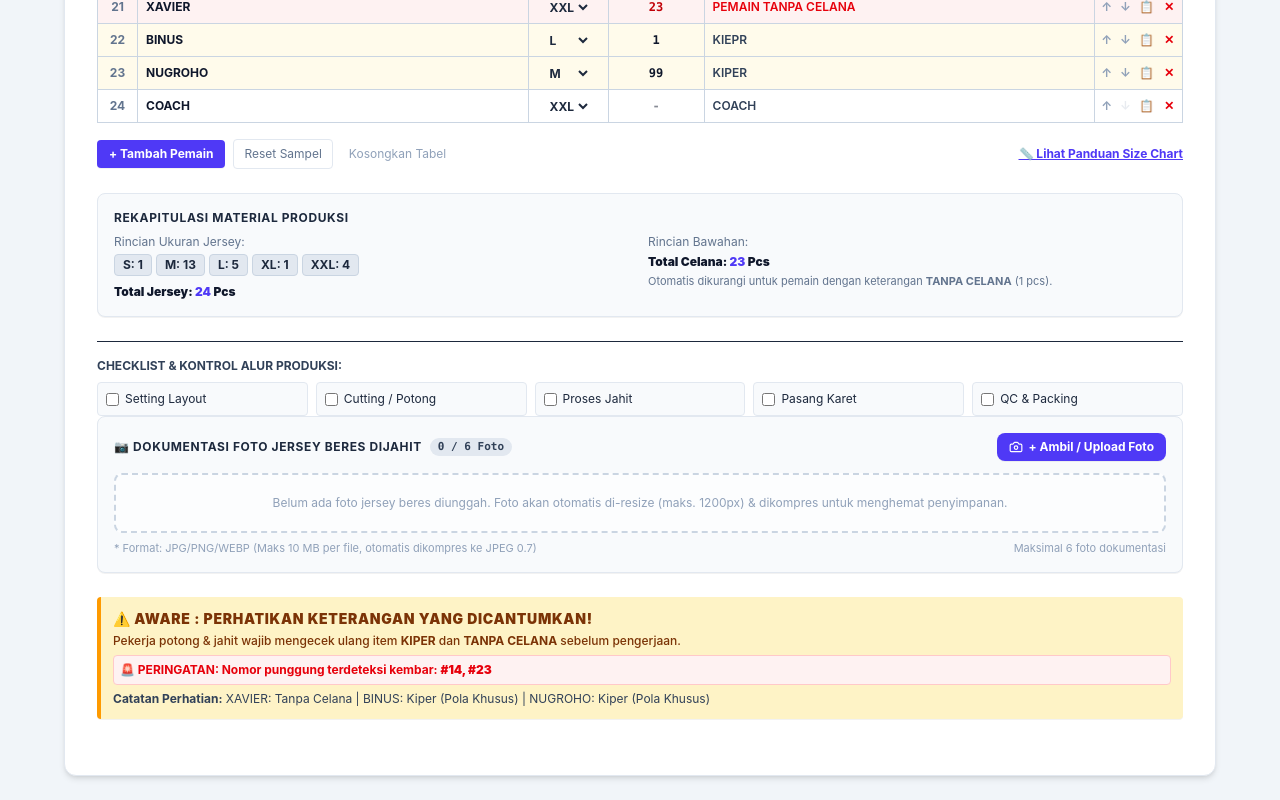
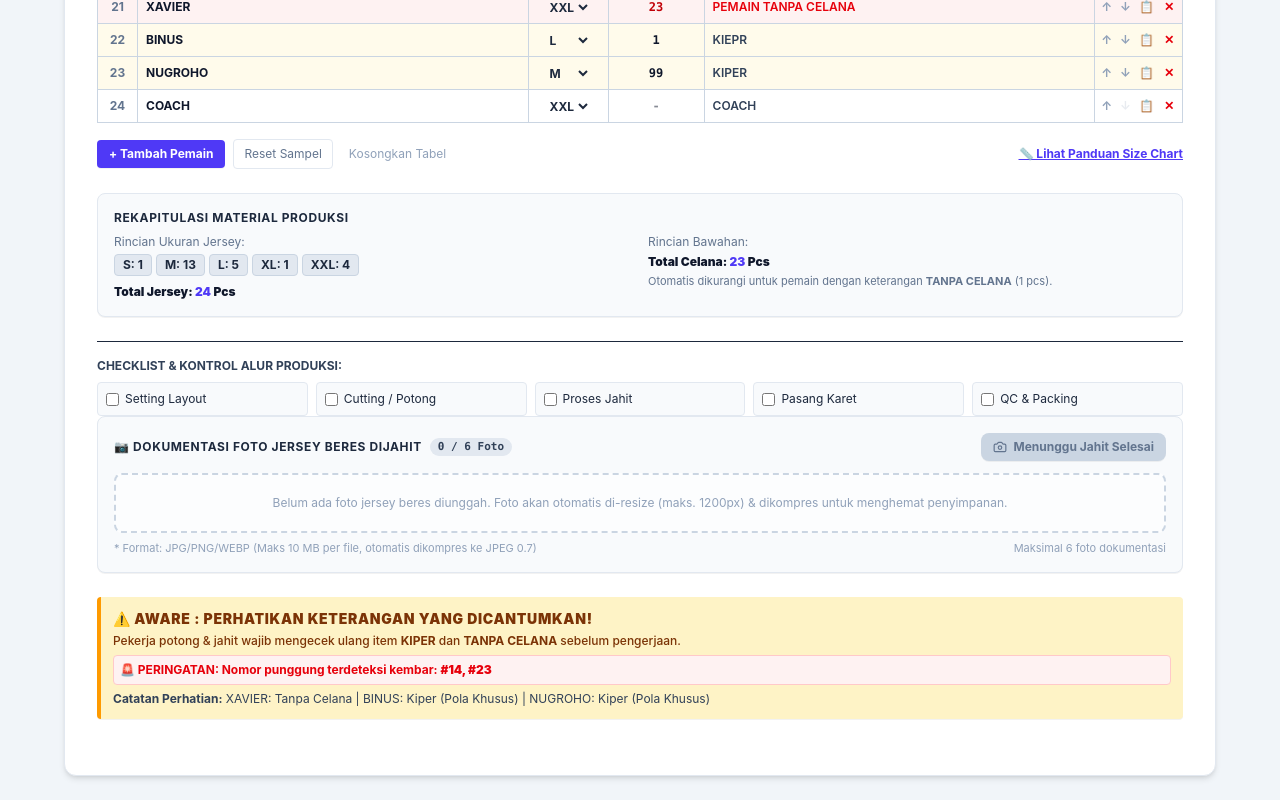
Before and after one commit to hikmatrm1192-dot/JERSEY-PROJECT, a React (Vite) app: page / in a window 1280 px wide. Shown: the part 2126-2926 px from the top of the page. Built offline with nearby package versions, Linux system fonts and the light colour scheme.

Commit message:
feat(workflow): connect finished photo proof to sewing completion

```diff
--- a/src/App.tsx
+++ b/src/App.tsx
@@ -708,6 +708,11 @@ export default function App() {
           photos={currentOrder.photos}
           onChange={handleUpdatePhotos}
           storageError={storageError}
+          canUpload={
+            currentOrder.workflow?.sewing?.bodySleeveJoined === true &&
+            currentOrder.workflow?.sewing?.collarElasticSewed === true &&
+            currentOrder.workflow?.sewing?.overdeckFinished === true
+          }
         />
 
         {/* Awareness Alert */}
```
